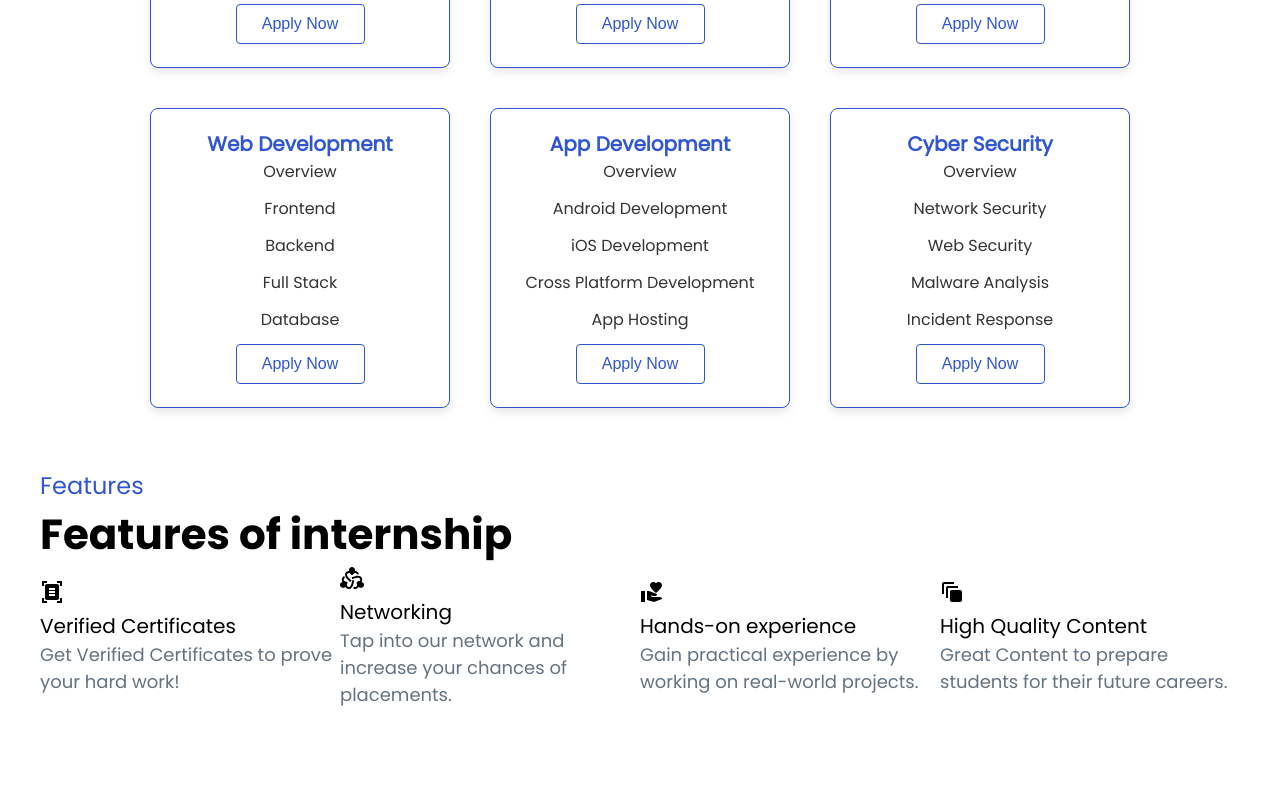
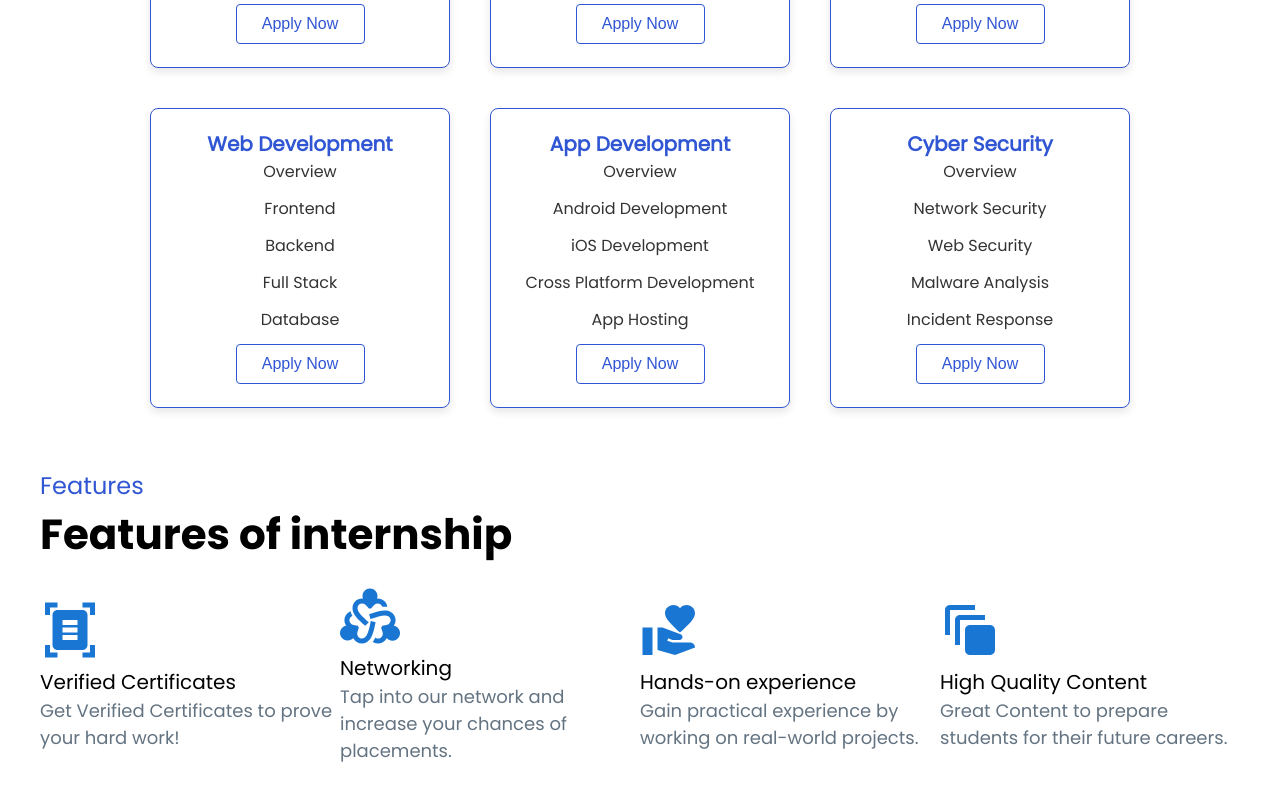
Before and after one commit to hanu9490/GROW_MORE, a React (Vite) app: page /internship in a window 1280 px wide. Shown: the part 534-1334 px from the top of the page. Before the commit the page ends 1282 px from the top, so only its background shows below. Built offline with nearby package versions, Linux system fonts and the light colour scheme.

Commit message:
added icons in internship

```diff
--- a/src/components/containers/internship/FeatureOfInternship.jsx
+++ b/src/components/containers/internship/FeatureOfInternship.jsx
@@ -8,22 +8,22 @@ const FeatureOfInternship = () => {
     {
       title: "Verified Certificates",
       info: "Get Verified Certificates to prove your hard work!",
-      logo: <DocumentScannerIcon />,
+      logo: <DocumentScannerIcon color="primary"  sx={{ fontSize: 60 }} />,
     },
     {
       title: "Networking",
       info: "Tap into our network and increase your chances of placements.",
-      logo: <Diversity2Icon />,
+      logo: <Diversity2Icon color="primary"  sx={{ fontSize: 60 }} />,
     },
     {
       title: "Hands-on experience",
       info: "Gain practical experience by working on real-world projects.",
-      logo: <VolunteerActivismIcon />,
+      logo: <VolunteerActivismIcon color="primary"  sx={{ fontSize: 60 }} />,
     },
     {
       title: "High Quality Content",
       info: "Great Content to prepare students for their future careers.",
-      logo: <AutoAwesomeMotionIcon />,
+      logo: <AutoAwesomeMotionIcon color="primary"  sx={{ fontSize: 60 }} />,
     },
   ];
   return (
--- a/src/components/containers/reviews/Review.jsx
+++ b/src/components/containers/reviews/Review.jsx
@@ -18,6 +18,7 @@ const Tester = ({text, name, position }) => {
             className="testimonial-image"
           />
           <h3 className="testimonial-name">{name}</h3>
+
           <p className="testimonial-position">{position}</p>
         </div>
       </div>
--- a/src/components/containers/reviews/Reviews.css
+++ b/src/components/containers/reviews/Reviews.css
@@ -21,11 +21,7 @@
 }
 
 .testimonial-text {
-  background: linear-gradient(
-    to right,
-    hsl(258, 96%, 10%),
-    hsl(265, 93%, 29%)
-  );
+  background: linear-gradient(to right, hsl(258, 96%, 10%), hsl(265, 93%, 29%));
   display: flex;
   color: white;
   padding: 20px;
@@ -35,16 +31,16 @@
   position: relative;
 }
 
-.testimonial-text .quote-icon{
+.testimonial-text .quote-icon {
   font-size: 30px;
 }
 
-.testimonial-text p{
+.testimonial-text p {
   font-size: 1.2em;
 }
 
 .testimonial-text::after {
-  content: '';
+  content: "";
   position: absolute;
   bottom: -20px; /* Adjust based on the arrow size */
   left: 50%;
@@ -71,7 +67,7 @@
 .testimonial-name {
   font-size: 1.2em;
   font-weight: bold;
-  margin-bottom: 5px;
+  margin-bottom: 6px;
 }
 
 .testimonial-position {
--- a/src/components/containers/reviews/Reviews.jsx
+++ b/src/components/containers/reviews/Reviews.jsx
@@ -10,7 +10,7 @@ import { Autoplay, Pagination, Navigation } from "swiper/modules";
 function Reviews() {
   return (
     <div className="testimonial">
-      <h2 className="testimonial-title">A word from our customers</h2>
+      <h2 className="testimonial-title">A word from our customers.</h2>
       <Swiper
         loop={true}
         pagination={{
--- a/src/styles/Styles.css
+++ b/src/styles/Styles.css
@@ -115,13 +115,14 @@
     display: flex;
     justify-content: flex-start;
     align-items: center;
+    margin-top: 20px;
     .item {
       display: flex;
       flex-direction: column;
       justify-content: flex-start;
       align-items: flex-start;
       .icon {
-        width: 50px;
+        width: 100px;
         height: auto;
         color: "#3056d3";
       }
```
